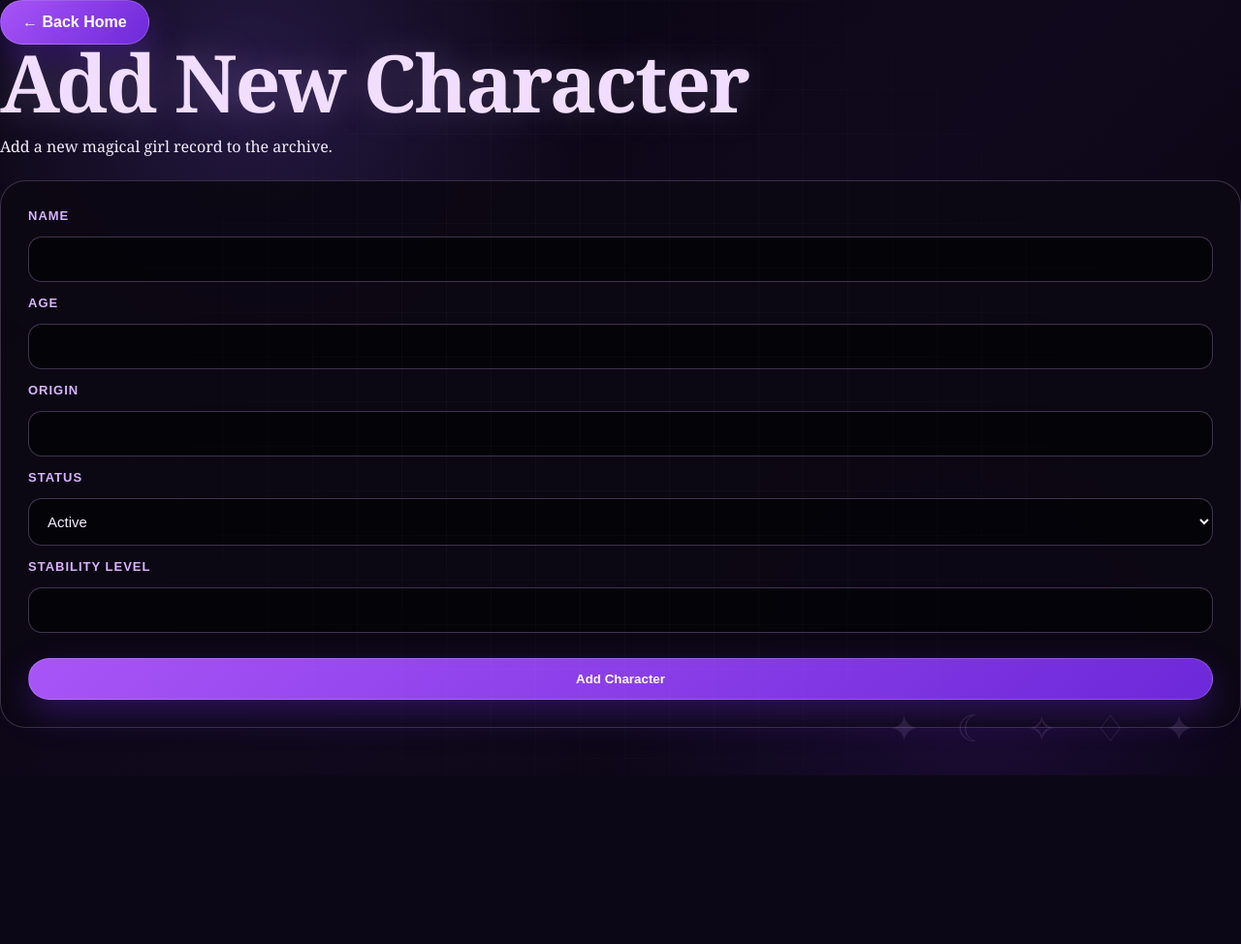
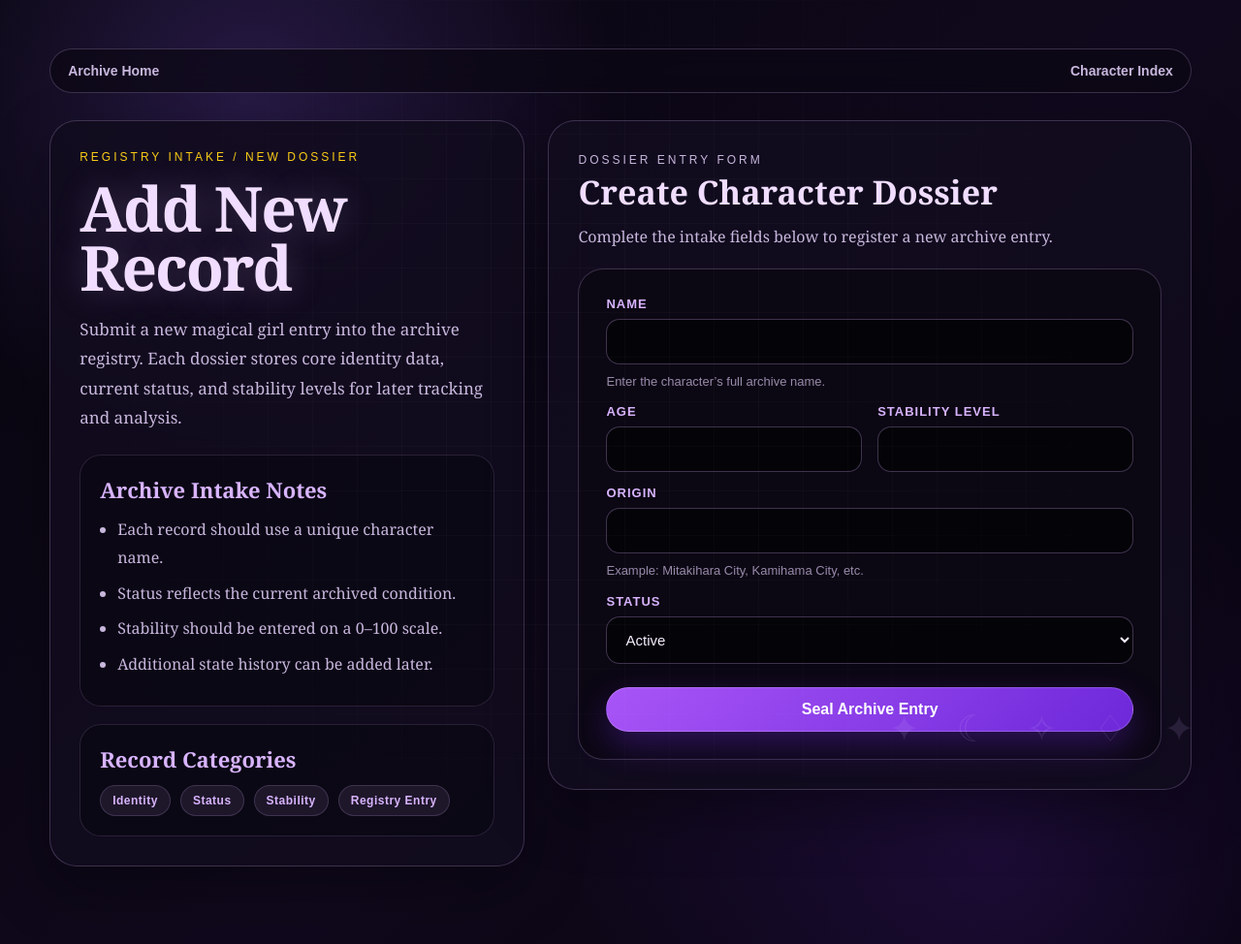
Before and after one commit to LKW000/Magical-Girl-Archive-System, a Flask app: page /add-character in a window 1280 px wide. Shown: the whole page at 97% size. Before the commit the page ends 800 px from the top, so only its background shows below. Run offline with Flask 3, Linux system fonts and the light colour scheme.

Commit message:
two final updates

```diff
--- a/static/style.css
+++ b/static/style.css
@@ -502,3 +502,134 @@ button {
         padding: 36px;
     }
 }
+
+/* Add Character Page Glow-Up */
+
+.add-record-layout {
+    display: grid;
+    grid-template-columns: 0.85fr 1.15fr;
+    gap: 24px;
+    align-items: start;
+}
+
+.record-intro,
+.record-form-panel {
+    padding: 30px;
+    border-radius: 28px;
+    background: rgba(18, 12, 30, 0.88);
+    border: 1px solid var(--border);
+    box-shadow: 0 24px 60px rgba(0, 0, 0, 0.34);
+}
+
+.record-intro h1 {
+    font-size: clamp(40px, 5vw, 64px);
+    line-height: 0.95;
+    margin-bottom: 18px;
+}
+
+.intro-text {
+    color: var(--muted);
+    font-size: 17px;
+    line-height: 1.8;
+    margin-bottom: 22px;
+}
+
+.intro-card {
+    margin-top: 18px;
+    padding: 20px;
+    border-radius: 22px;
+    background: rgba(12, 8, 20, 0.82);
+    border: 1px solid rgba(216, 180, 254, 0.14);
+}
+
+.intro-card h2 {
+    margin-bottom: 12px;
+    font-size: 22px;
+}
+
+.archive-note-list {
+    margin: 0;
+    padding-left: 18px;
+    color: var(--muted);
+    line-height: 1.8;
+}
+
+.archive-note-list li {
+    margin-bottom: 8px;
+}
+
+.chip-group {
+    display: flex;
+    flex-wrap: wrap;
+    gap: 10px;
+    margin-top: 10px;
+}
+
+.archive-chip {
+    display: inline-block;
+    padding: 8px 12px;
+    border-radius: 999px;
+    background: rgba(216, 180, 254, 0.09);
+    border: 1px solid rgba(216, 180, 254, 0.18);
+    color: var(--lavender);
+    font-family: Arial, sans-serif;
+    font-size: 12px;
+    font-weight: 700;
+    letter-spacing: 0.5px;
+}
+
+.form-panel-header {
+    margin-bottom: 18px;
+}
+
+.form-panel-header h2 {
+    margin: 0 0 10px;
+    font-size: 34px;
+    color: #f0ddff;
+}
+
+.form-panel-header p {
+    color: var(--muted);
+    margin: 0;
+    line-height: 1.7;
+}
+
+.enhanced-form {
+    margin-top: 18px;
+}
+
+.form-group {
+    display: flex;
+    flex-direction: column;
+    gap: 8px;
+}
+
+.form-row {
+    display: grid;
+    grid-template-columns: 1fr 1fr;
+    gap: 16px;
+}
+
+.field-help {
+    color: rgba(200, 183, 221, 0.75);
+    font-size: 13px;
+    line-height: 1.5;
+    font-family: Arial, sans-serif;
+}
+
+.submit-wide {
+    width: 100%;
+    margin-top: 10px;
+    text-align: center;
+    font-size: 16px;
+}
+
+@media (max-width: 900px) {
+    .add-record-layout {
+        grid-template-columns: 1fr;
+    }
+
+    .form-row {
+        grid-template-columns: 1fr;
+    }
+}
--- a/templates/add_character.html
+++ b/templates/add_character.html
@@ -1,39 +1,96 @@
 <!DOCTYPE html>
 <html>
 <head>
-    <title>Add Character</title>
+    <title>Add New Record</title>
     <link rel="stylesheet" href="{{ url_for('static', filename='style.css') }}">
 </head>
 <body>
-    <div class="container">
-        <a class="button secondary" href="/">← Back Home</a>
+    <main class="archive-shell">
+        <nav class="top-nav">
+            <a href="/">Archive Home</a>
+            <a href="/characters">Character Index</a>
+        </nav>
 
-        <h1>Add New Character</h1>
-        <p>Add a new magical girl record to the archive.</p>
+        <section class="add-record-layout">
+            <aside class="record-intro">
+                <p class="eyebrow">Registry Intake / New Dossier</p>
+                <h1>Add New Record</h1>
 
-        <form method="POST" class="form-card">
-            <label>Name</label>
-            <input type="text" name="name" required>
+                <p class="intro-text">
+                    Submit a new magical girl entry into the archive registry.
+                    Each dossier stores core identity data, current status, and
+                    stability levels for later tracking and analysis.
+                </p>
 
-            <label>Age</label>
-            <input type="number" name="age" min="0" required>
+                <div class="intro-card">
+                    <h2>Archive Intake Notes</h2>
+                    <ul class="archive-note-list">
+                        <li>Each record should use a unique character name.</li>
+                        <li>Status reflects the current archived condition.</li>
+                        <li>Stability should be entered on a 0–100 scale.</li>
+                        <li>Additional state history can be added later.</li>
+                    </ul>
+                </div>
 
-            <label>Origin</label>
-            <input type="text" name="origin">
+                <div class="intro-card">
+                    <h2>Record Categories</h2>
+                    <div class="chip-group">
+                        <span class="archive-chip">Identity</span>
+                        <span class="archive-chip">Status</span>
+                        <span class="archive-chip">Stability</span>
+                        <span class="archive-chip">Registry Entry</span>
+                    </div>
+                </div>
+            </aside>
 
-            <label>Status</label>
-            <select name="status" required>
-                <option value="Active">Active</option>
-                <option value="Unstable">Unstable</option>
-                <option value="Critical">Critical</option>
-                <option value="Corrupted">Corrupted</option>
-            </select>
+            <section class="record-form-panel">
+                <div class="form-panel-header">
+                    <p class="eyebrow">Dossier Entry Form</p>
+                    <h2>Create Character Dossier</h2>
+                    <p>
+                        Complete the intake fields below to register a new archive entry.
+                    </p>
+                </div>
 
-            <label>Stability Level</label>
-            <input type="number" name="stability" min="0" max="100" required>
+                <form method="POST" class="form-card enhanced-form">
+                    <div class="form-group">
+                        <label for="name">Name</label>
+                        <input type="text" id="name" name="name" required>
+                        <small class="field-help">Enter the character’s full archive name.</small>
+                    </div>
 
-            <button type="submit" class="button">Add Character</button>
-        </form>
-    </div>
+                    <div class="form-row">
+                        <div class="form-group">
+                            <label for="age">Age</label>
+                            <input type="number" id="age" name="age" min="0" required>
+                        </div>
+
+                        <div class="form-group">
+                            <label for="stability">Stability Level</label>
+                            <input type="number" id="stability" name="stability" min="0" max="100" required>
+                        </div>
+                    </div>
+
+                    <div class="form-group">
+                        <label for="origin">Origin</label>
+                        <input type="text" id="origin" name="origin">
+                        <small class="field-help">Example: Mitakihara City, Kamihama City, etc.</small>
+                    </div>
+
+                    <div class="form-group">
+                        <label for="status">Status</label>
+                        <select id="status" name="status" required>
+                            <option value="Active">Active</option>
+                            <option value="Unstable">Unstable</option>
+                            <option value="Critical">Critical</option>
+                            <option value="Corrupted">Corrupted</option>
+                        </select>
+                    </div>
+
+                    <button type="submit" class="button submit-wide">Seal Archive Entry</button>
+                </form>
+            </section>
+        </section>
+    </main>
 </body>
 </html>
```
